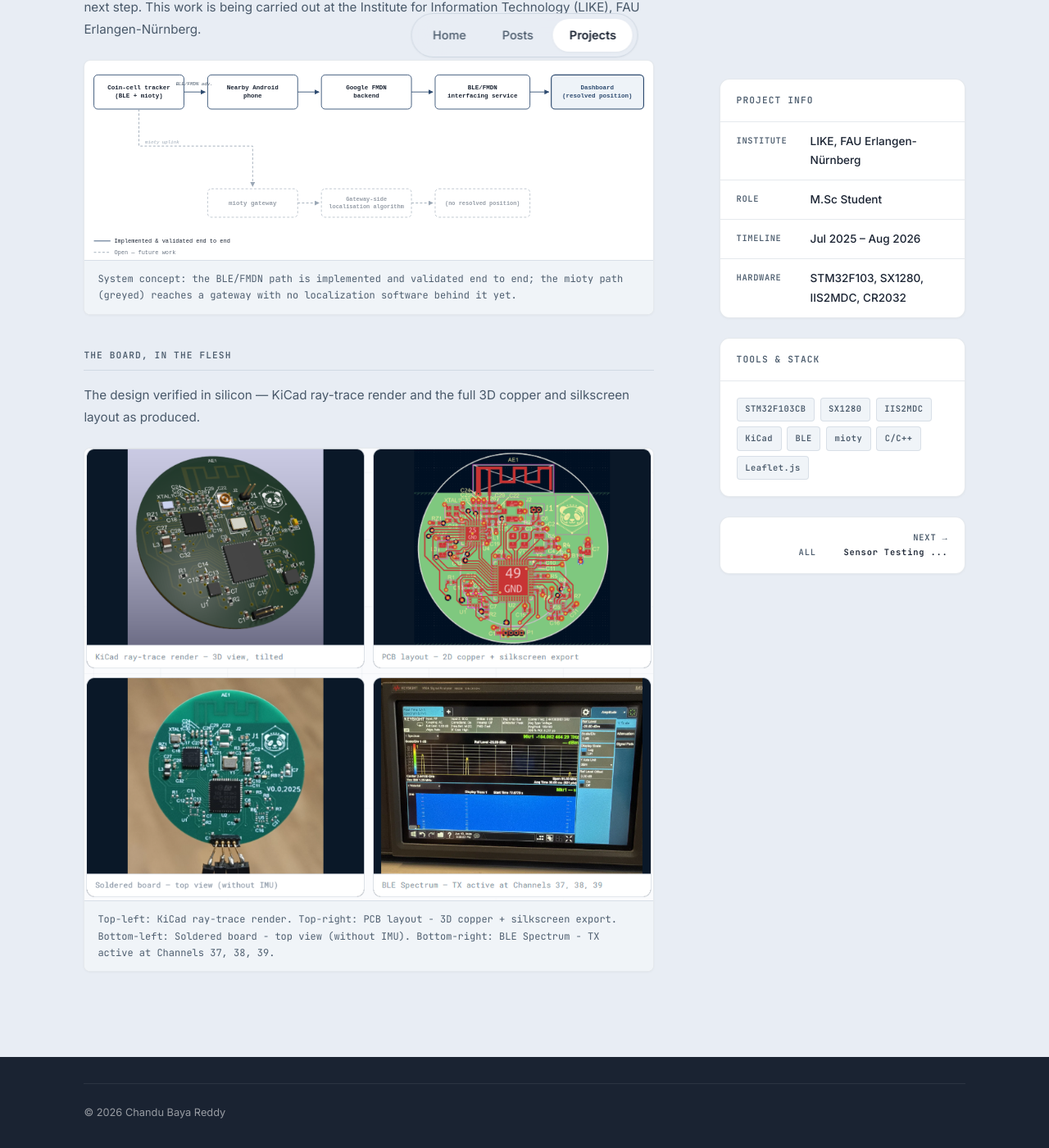
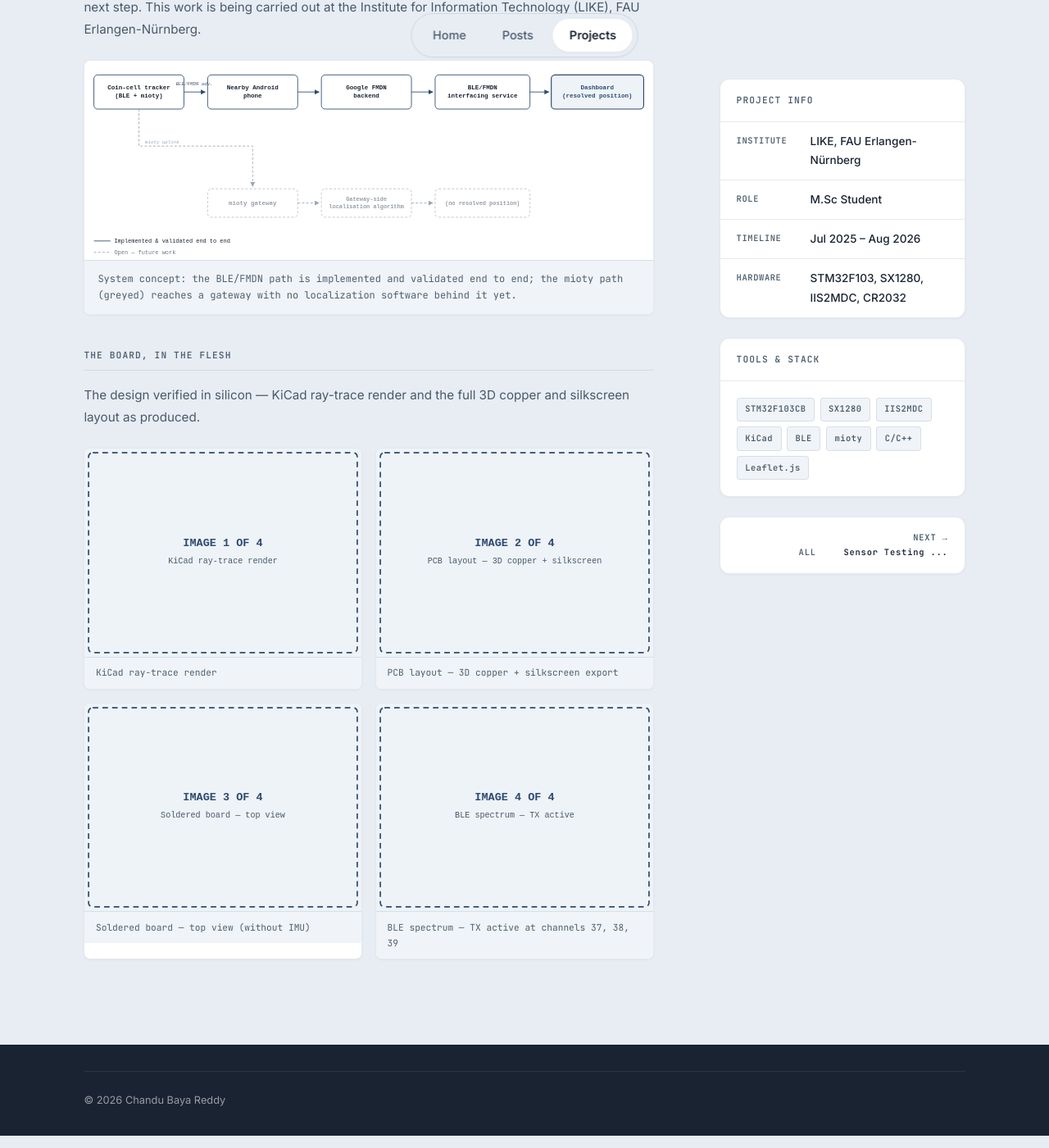
Before and after one commit to Chandubreddy819/Portfolio, a Jekyll site: the page built from _projects/ble-mioty-tag.md, in a window 1280 px wide and 1400 px high, scrolled down 5716 px. Shown: the whole window at 82% size. Built offline with Jekyll 4.4.1, drawn with Linux system fonts in a browser that asks for light colours; some web fonts are replaced.

Commit message:
Add gallery support: 2x2 grid with per-image captions
New reusable pattern for project sections: a "gallery" front matter
field (array of {image, caption, image_width, image_height}) that
renders as a 2x2 grid, single column on mobile. Falls back to the
existing single-image pattern for sections that dont use it.

Applied to "The Board, In the Flesh" on the mioty project, replacing
the flattened 4-panel composite PNG with 4 real, individually
captioned placeholder images -- ready to swap in the real photos
via the gallery array once provided. Placeholder images use no
forced aspect-ratio/object-fit:cover, so real images of any shape
will display without cropping once dropped in.

```diff
--- a/_layouts/project.html
+++ b/_layouts/project.html
@@ -28,7 +28,16 @@ layout: default
                 <div class="project-section">
                     <div class="project-section-label">{{ section.title }}</div>
                     <p class="project-section-text">{{ section.content }}</p>
-                    {% if section.image %}
+                    {% if section.gallery %}
+                    <div class="project-section-gallery">
+                        {% for item in section.gallery %}
+                        <div class="gallery-item">
+                            <img src="{{ item.image | relative_url }}" alt="{{ item.caption | default: section.title }}"{% if item.image_width %} width="{{ item.image_width }}" height="{{ item.image_height }}"{% endif %}>
+                            {% if item.caption %}<div class="gallery-item-caption">{{ item.caption }}</div>{% endif %}
+                        </div>
+                        {% endfor %}
+                    </div>
+                    {% elsif section.image %}
                     {% assign img_lower = section.image | downcase %}
                     <div class="project-section-image">
                         {% if img_lower contains '.mp4' or img_lower contains '.webm' %}
--- a/_projects/ble-mioty-tag.md
+++ b/_projects/ble-mioty-tag.md
@@ -75,8 +75,21 @@ sections:
   - title: "The Board, In the Flesh"
     content: |
       The design verified in silicon — KiCad ray-trace render and the full 3D copper and silkscreen layout as produced.
-    image: "assets/project_images/placeholder_board_flesh.png"
-    image_width: 895
-    image_height: 711
-    caption: "Top-left: KiCad ray-trace render. Top-right: PCB layout - 3D copper + silkscreen export. Bottom-left: Soldered board - top view (without IMU). Bottom-right: BLE Spectrum - TX active at Channels 37, 38, 39."
+    gallery:
+      - image: "assets/project_images/gallery_placeholder_1.svg"
+        image_width: 400
+        image_height: 300
+        caption: "KiCad ray-trace render"
+      - image: "assets/project_images/gallery_placeholder_2.svg"
+        image_width: 400
+        image_height: 300
+        caption: "PCB layout — 3D copper + silkscreen export"
+      - image: "assets/project_images/gallery_placeholder_3.svg"
+        image_width: 400
+        image_height: 300
+        caption: "Soldered board — top view (without IMU)"
+      - image: "assets/project_images/gallery_placeholder_4.svg"
+        image_width: 400
+        image_height: 300
+        caption: "BLE spectrum — TX active at channels 37, 38, 39"
 ---
--- a/style.css
+++ b/style.css
@@ -1116,6 +1116,42 @@ img {
   padding: 0.75rem 1rem;
   border-top: 1px solid var(--border-color);
   background: var(--bg-secondary);
+}
+
+.project-section-gallery {
+  display: grid;
+  grid-template-columns: 1fr 1fr;
+  gap: 1rem;
+  margin: 1.5rem 0 2.5rem;
+}
+
+.gallery-item {
+  border-radius: 8px;
+  border: 1px solid var(--border-color);
+  overflow: hidden;
+  background: var(--bg-card);
+  box-shadow: var(--shadow-sm);
+}
+
+.gallery-item img {
+  width: 100%;
+  height: auto;
+  display: block;
+}
+
+.gallery-item-caption {
+  font-family: var(--font-mono);
+  font-size: 0.7rem;
+  color: var(--text-tertiary);
+  padding: 0.6rem 0.85rem;
+  border-top: 1px solid var(--border-color);
+  background: var(--bg-secondary);
+}
+
+@media (max-width: 480px) {
+  .project-section-gallery {
+    grid-template-columns: 1fr;
+  }
 }
 
 /* Project Nav */
```
Also changed, not shown: assets/project_images/gallery_placeholder_1.svg (added), assets/project_images/gallery_placeholder_2.svg (added), assets/project_images/gallery_placeholder_3.svg (added), assets/project_images/gallery_placeholder_4.svg (added).
